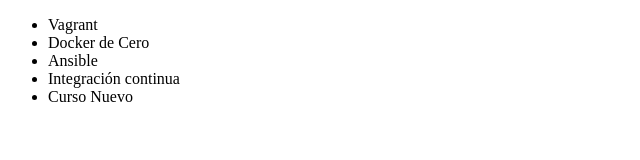
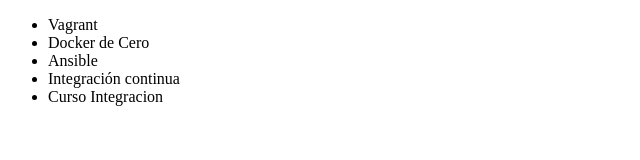
Before and after one commit to Leolescano/alura-git, a plain HTML site: page Leo/index.html in a window 1280 px wide. Shown: the full height of the page, 0-640 px from the left. Drawn offline with Linux system fonts and the light colour scheme.

Commit message:
modificacion titulo de curso

```diff
--- a/Leo/index.html
+++ b/Leo/index.html
@@ -10,7 +10,7 @@
          <li> Docker de Cero </li>
          <li> Ansible </li>
          <li> Integración continua </li>
-         <li> Curso Nuevo </li>
+         <li> Curso Integracion </li>
       </ul>
 </body>
 </html>
```
